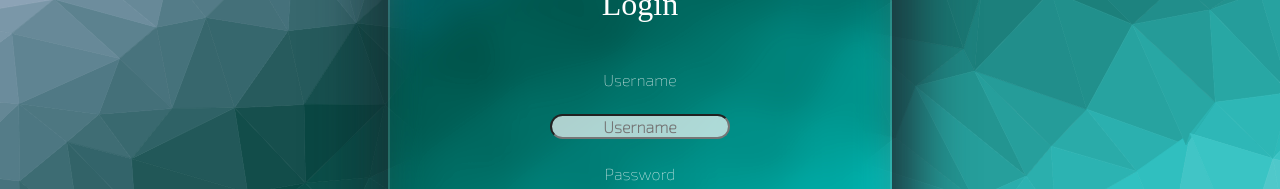
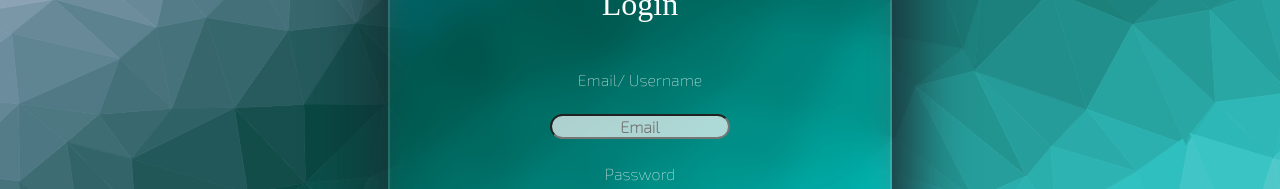
Before and after one commit to SylviaMakuch/login-page, a React (Create React App) app: page / in a window 1280 px wide. Shown: the part 297-486 px from the top of the page. Built offline with nearby package versions, Linux system fonts and the light colour scheme; the HTML template or start-up script is replaced by a standard one; a web font is replaced by a local one.

Commit message:
added Login UseState details

```diff
--- a/src/componets/Login.tsx
+++ b/src/componets/Login.tsx
@@ -1,5 +1,7 @@
 import React from "react";
 import styled from "styled-components";
+import { useState } from "react";
+import { useNavigate } from "react-router-dom";
 
 const Form = styled.form`
   display: flex;
@@ -57,16 +59,31 @@ const H1 = styled.h1`
   font-weight: 500;
   color: #fff;
 `;
+const initialState = {
+  email: "",
+  password: "",
+};
 
 export default function Login() {
+  const [formData, setFormData] = useState(initialState);
+
+  const handleSubmit = (e:any) => {
+    e.preventDefault();
+    console.log(formData);
+  };
+
+  const handleChange = (event:any) => {
+    setFormData({ ...formData, [event.target.name]: event.target.value });
+  };
+
   return (
     <>
     <H1>Login</H1>
-    <Form>
-      <Label>Username</Label>
-      <Input type="text" placeholder="Username" />
-      <Label>Password</Label>
-      <Input type="password" placeholder="Password" />
+    <Form onSubmit={handleSubmit}>
+        <Label>Email/ Username</Label>
+        <Input name="email" type="email" placeholder="Email"  onChange={handleChange} />
+        <Label>Password</Label>
+        <Input type="password" placeholder="Password" name="password" onChange={handleChange} />
       <Button type="submit">Login</Button>
     </Form>
     </>
```
